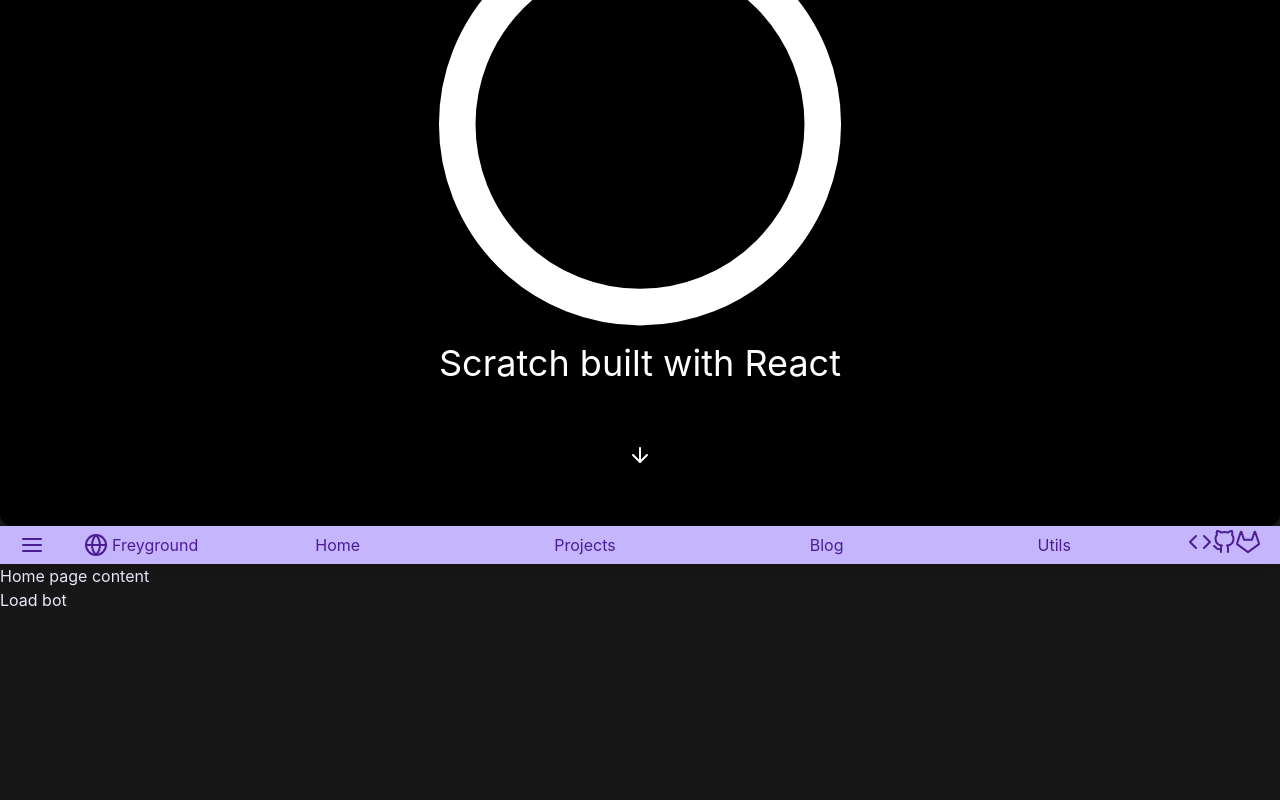
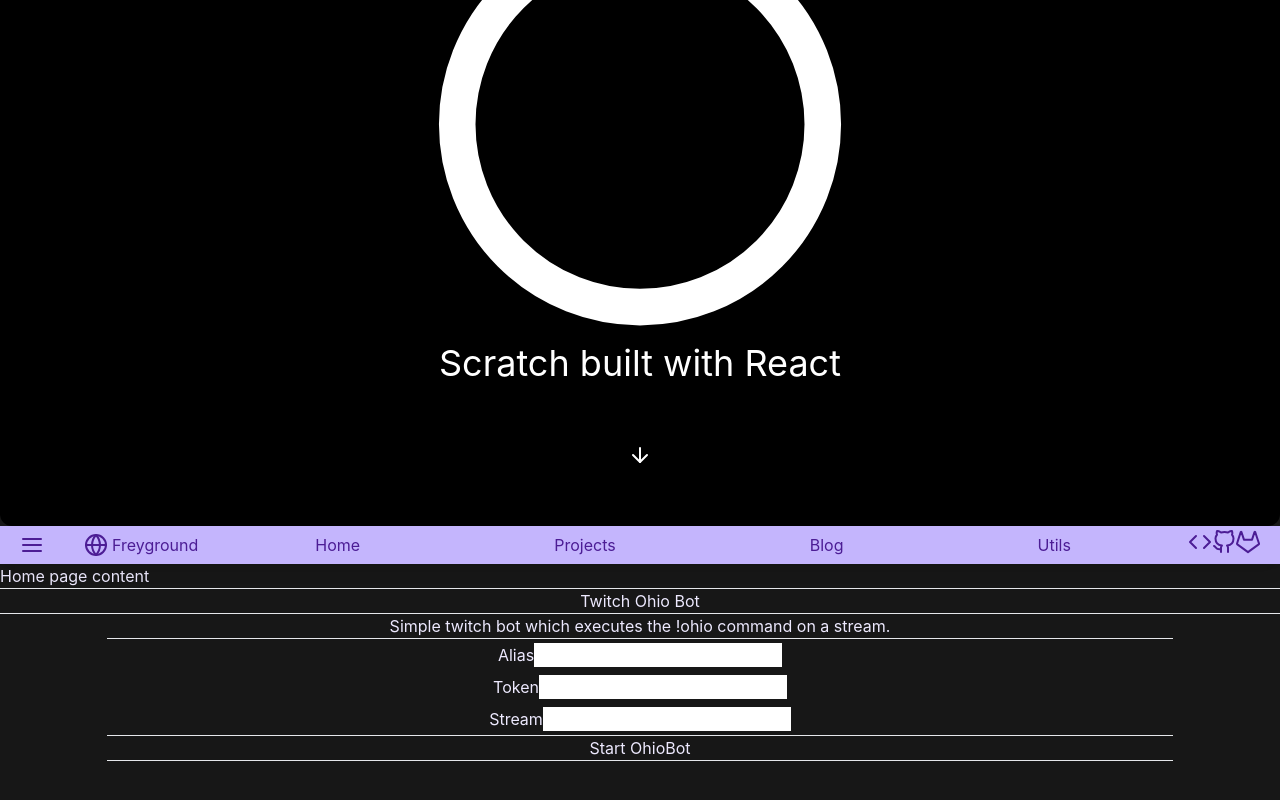
Before and after one commit to freylint/freyground, a React (Create React App) app in the folder frontend/: page / in a window 1280 px wide. Shown: the part 274-1074 px from the top of the page. Built offline with nearby package versions, Linux system fonts and the light colour scheme.

Commit message:
Markup the OhioBotLoader.

```diff
--- a/frontend/src/applets/ohiobot.js
+++ b/frontend/src/applets/ohiobot.js
@@ -3,7 +3,9 @@ import { useEffect, useState } from "react";
 import { useSearchParams } from "react-router-dom";
 
 export default function OhioBotLoader() {
-  var [active, setActive] = useState(false);
+  const [active, setActive] = useState(false);
+  const [nick, setNick] = useState("OhioBot");
+  const [secret, setSecret] = useState("API Key");
 
   function render() {
     if (active) {
@@ -12,10 +14,31 @@ export default function OhioBotLoader() {
   }
 
   return (
-    <>
-      <button onClick={() => setActive(!active)}>Load bot</button>
+    <div className="flex flex-col items-center">
+      <hr className="w-screen"/>
+      <h2 className="text-center">Twitch Ohio Bot</h2>
+      <hr className="w-screen"/>
+      <p className="mx-1">
+        Simple twitch bot which executes the !ohio command on a stream.
+      </p>
+      <hr className="w-5/6"/>
+      <div className="mx-2 my-1 flex flex-row">
+        <h3>Alias</h3>
+        <input />
+      </div>
+      <div className="mx-2 my-1 flex flex-row">
+        <h3>Token</h3>
+        <input />
+      </div>
+      <div className="mx-2 my-1 flex flex-row">
+        <h3>Stream</h3>
+        <input />
+      </div>
+      <hr className="w-5/6"/>
+      <button onClick={() => setActive(!active)}>Start OhioBot</button>
       {render()}
-    </>
+      <hr className="w-5/6"/>
+    </div>
   );
 }
 
```
